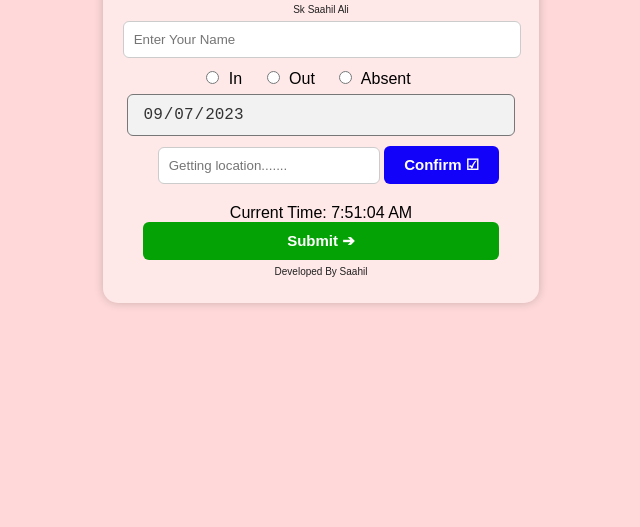
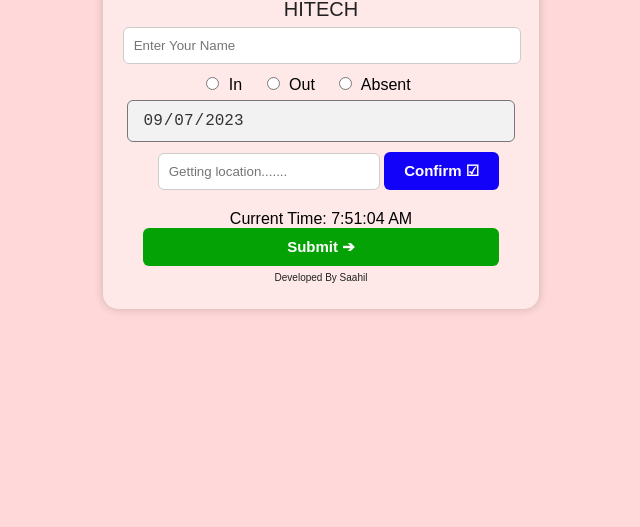
Before and after one commit to SKSALI1/ATTENDANCE-SYSTEM, a plain HTML site: page index.html in a window 1280 px wide. Shown: the part 291-818 px from the top of the page, without its empty margins (339-979 px from the left). Drawn offline with Linux system fonts and the light colour scheme.

Commit message:
Update index.html

```diff
--- a/index.html
+++ b/index.html
@@ -12,7 +12,7 @@
         <center>
         <form method="post" action="" name="product" id="product">
             <h1 class="heading">Attendance sheet</h1>
-            <p style="font-size: 10px;">Sk Saahil Ali</p>
+            <p style="font-size: 20px;">HITECH</p>
 
             <input name="Name" type="text" id="nameSearch" placeholder="Enter Your Name" required>
             <div id="suggestionsContainer"></div>
```
